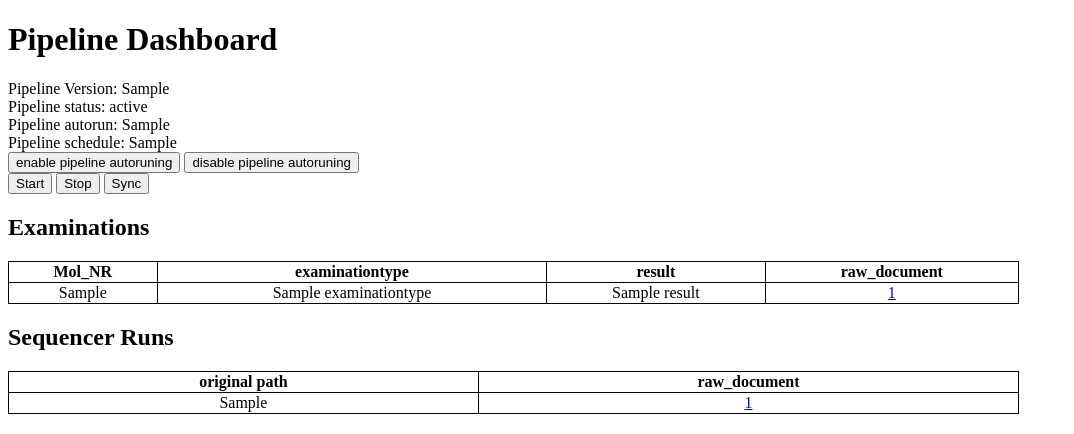
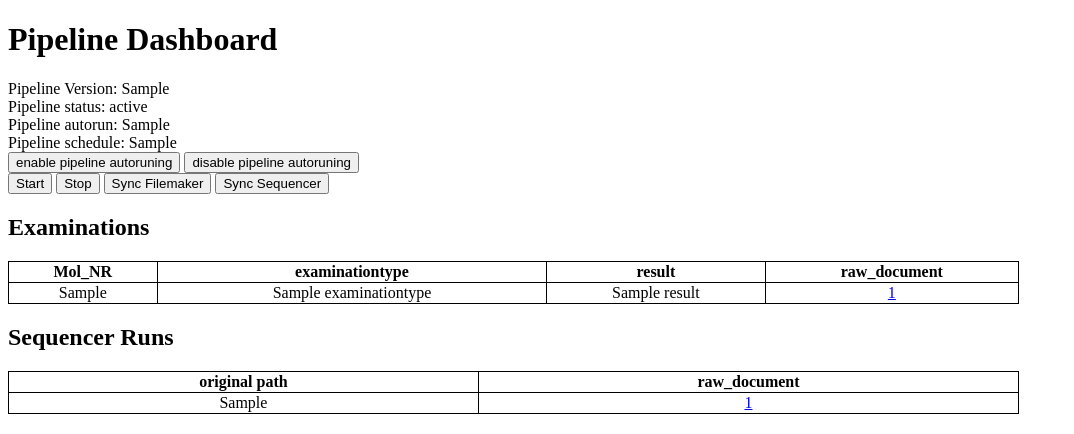
Before and after one commit to feiloo/ngs_pipeline, a Flask app: template app/src/app/templates/pipeline_dashboard.html in a window 1280 px wide. Shown: the top 434 px of the page, without its empty margins (0-1074 px from the left). Run offline with Flask 3, Linux system fonts and the light colour scheme; the template is opened without the code that fills it: most values are stand-ins (such as "Sample title", 1, 10 or a date in 2020); parts of the project's set-up code (start-up, migrations or seed data) failed here and were passed over.

Commit message:
split sync to sync filemaker and sync sequencer in ui

```diff
--- a/app/src/app/templates/pipeline_dashboard.html
+++ b/app/src/app/templates/pipeline_dashboard.html
@@ -61,8 +61,11 @@ td {
    <form method=post name="pipeline_stop" action='/pipeline_stop' style='display: inline-block;'>
     <button type="submit" value="stop">Stop</button>
    </form>
-   <form method=post name="pipeline_sync" action='/pipeline_sync' style='display: inline-block;'>
-    <button type="submit" value="sync">Sync</button>
+   <form method=post name="pipeline_sync_filemaker" action='/pipeline_sync_filemaker' style='display: inline-block;'>
+    <button type="submit" value="sync_filemaker">Sync Filemaker</button>
+   </form>
+   <form method=post name="pipeline_sync_sequencer" action='/pipeline_sync_sequencer' style='display: inline-block;'>
+    <button type="submit" value="sync_sequencer">Sync Sequencer</button>
    </form>
   </div>
 
--- a/app/src/app/ui.py
+++ b/app/src/app/ui.py
@@ -83,14 +83,19 @@ def pipeline_start():
     result = start_pipeline.apply_async(args=[])
     return redirect('/pipeline_status')
 
-@admin.route("/pipeline_sync", methods=['POST'])
+@admin.route("/pipeline_sync_filemaker", methods=['POST'])
 def pipeline_sync():
-    current_app.logger.info('pipeline sync')
+    current_app.logger.info('pipeline sync filemaker')
     try:
         sync_couchdb_to_filemaker.apply_async(args=[])
     except Exception as e:
         logger.error(e)
 
+    return redirect('/pipeline_status')
+
+@admin.route("/pipeline_sync_sequencer", methods=['POST'])
+def pipeline_sync_sequencer():
+    current_app.logger.info('pipeline sync sequencer')
     try:
         sync_sequencer_output.apply_async(args=[])
     except Exception as e:
```
